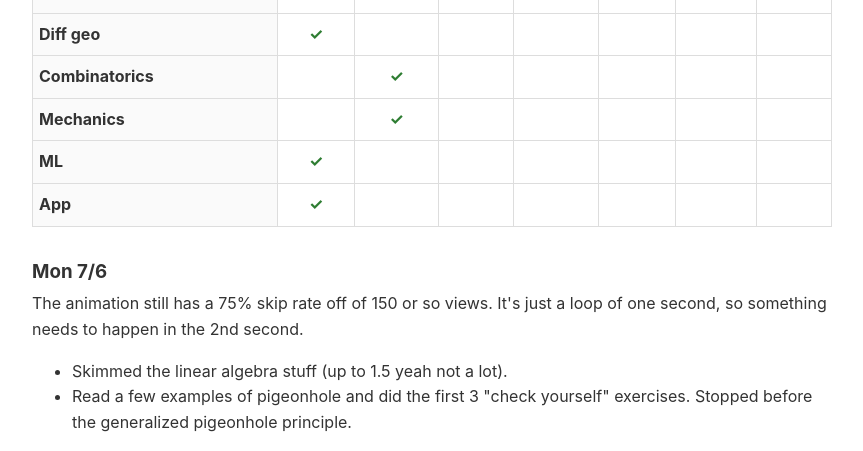
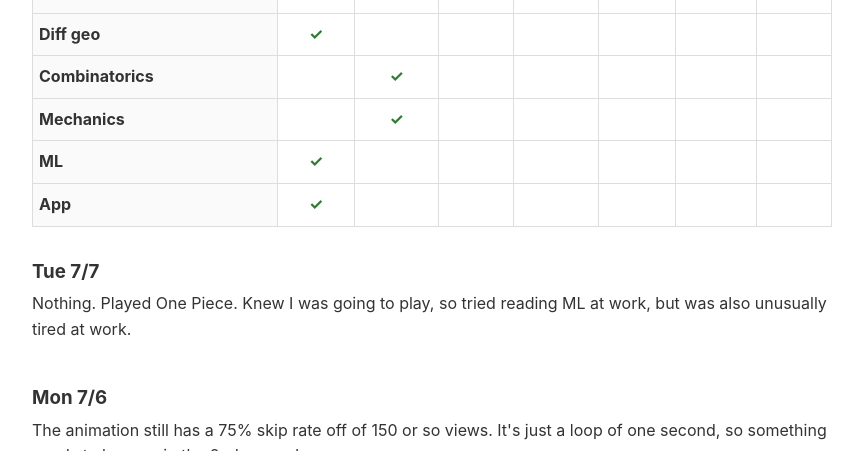
Before and after one commit to jpang7/jpang7.github.io, a Jekyll site: the page built from _progress/week-of-july-5-11.md, in a window 1280 px wide and 900 px high, scrolled down 441 px, cut to the strip 0-451 px from the top of the window. Shown: the whole strip, without its empty margins (208-1071 px from the left). Built offline with Jekyll 4.4.1, drawn with Linux system fonts in a browser that asks for light colours.

Commit message:
Add Tue 7/7 progress note for One Piece day
Co-authored-by: Cursor <cursoragent@cursor.com>

```diff
--- a/_progress/week-of-july-5-11.md
+++ b/_progress/week-of-july-5-11.md
@@ -38,6 +38,11 @@ diff_geo_entries:
       <tr data-item="app"><th>App</th><td></td><td></td><td></td><td></td><td></td><td></td><td></td></tr>
     </tbody>
   </table>
+
+  <div class="day-log" data-date="7/7">
+    <h3>Tue 7/7</h3>
+    Nothing. Played One Piece. Knew I was going to play, so tried reading ML at work, but was also unusually tired at work.
+  </div>
 
   <div class="day-log" data-date="7/6">
     <h3>Mon 7/6</h3>
```
